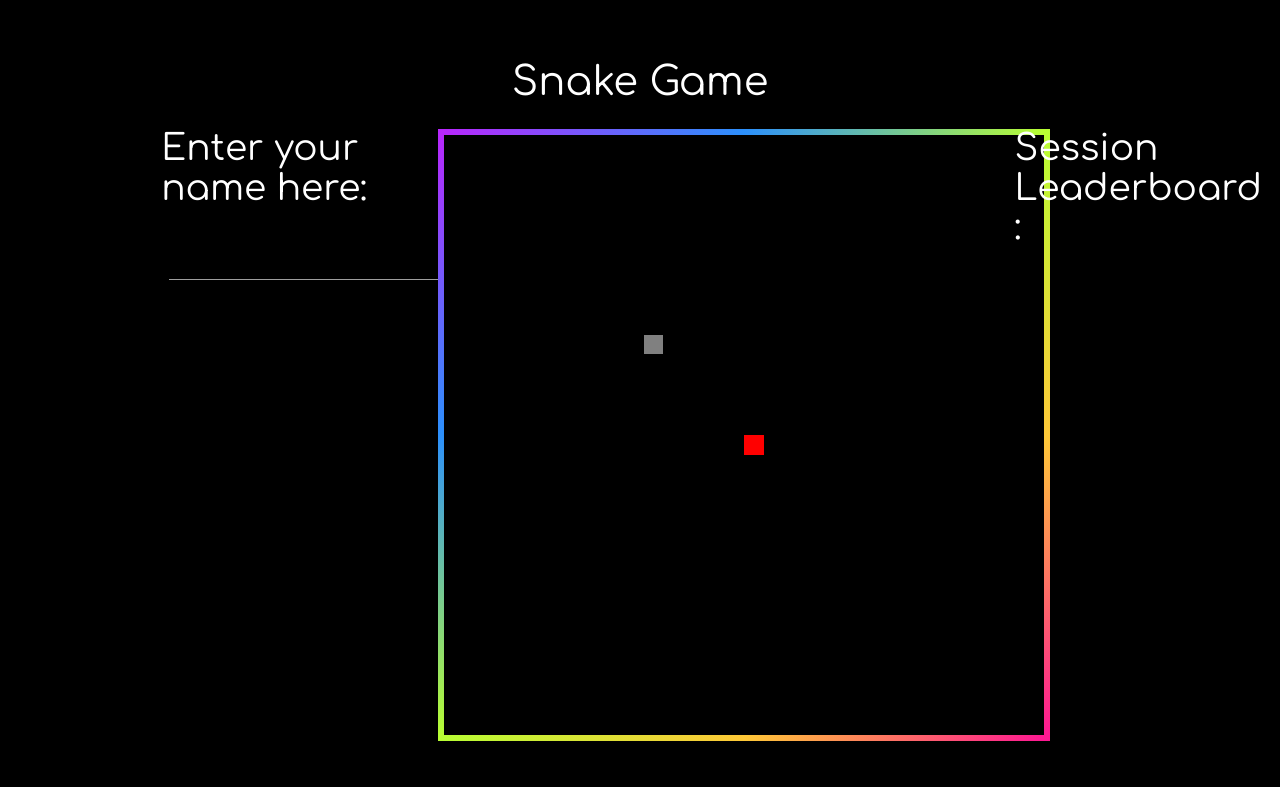
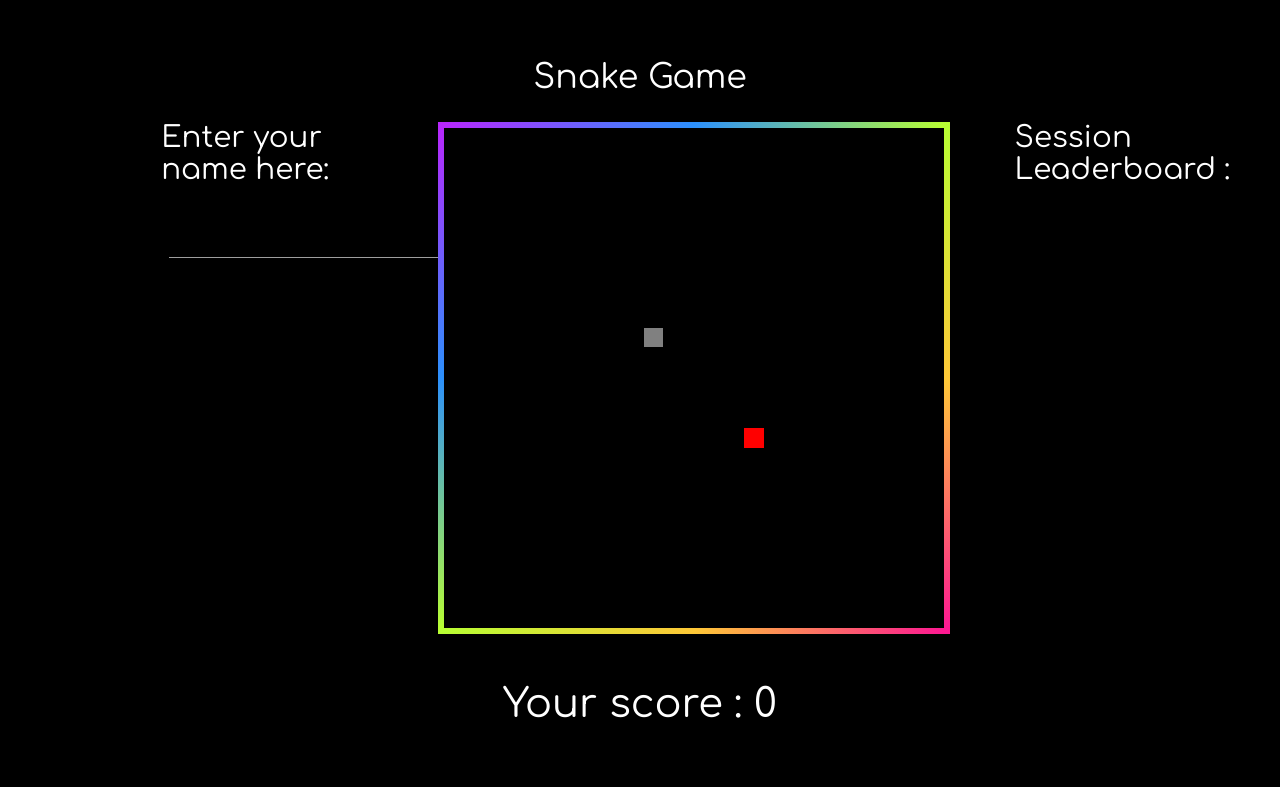
Before and after one commit to GuilhermeAugustoFT/Snake-game-Javascript, a plain HTML site: page SnakeGame.html in a window 1280 px wide. Shown: the top 787 px of the page. Drawn offline with nearby package versions, Linux system fonts and the light colour scheme.

Commit message:
Trying to fix some problems

```diff
--- a/SnakeGame.html
+++ b/SnakeGame.html
@@ -20,24 +20,25 @@
             border: 6px solid transparent;
             border-image: linear-gradient(to bottom right, #b827fc 0%, #2c90fc 25%, #b8fd33 50%, #fec837 75%, #fd1892 100%);
             border-image-slice: 1;
+            margin: 0, 10, 10, 10;
         }
 
         #title{
             margin-top: 60px;
             color: rgb(255, 255, 255);
             font-family: Comfortaa;
-            font-size: 30pt;
+            font-size: 25pt;
         }
 
         #score{
             color: white;
             font-family: Comfortaa;
-            font-size: 55pt;
+            font-size: 30pt;
         }
 
         .leaderboard-title{
             color : white;
-            font-size: 27pt;
+            font-size: 22pt;
             font-family: Comfortaa;
             margin-left: 150px;
             margin-top: 0px;
@@ -46,8 +47,8 @@
         #leaderboard{
             color: white;
             font-family: Comfortaa;
-            font-size: 20pt;
-            margin-left: 80px;
+            font-size: 15pt;
+            margin-left: 50px;
         }
 
         #textBox{
@@ -55,7 +56,7 @@
             font-family: Comfortaa;
             width:400px;
             margin-left: 158px;
-            font-size: 20pt;
+            font-size: 15pt;
         }
 
 
@@ -78,7 +79,7 @@
 
         <div class="col l4 s4 m4">
             <center>
-                <canvas id="stage" width="600" height="600"></canvas>
+                <canvas id="stage" width="500" height="500"></canvas>
             </center>
 
             <center> <h1 id="score">Your score : 0</h1> </center>
@@ -111,7 +112,7 @@
             var vx = vy = 0; // iniciando a velocidade x e y da cobra com 0
             var px = py = 10; // local onde a cobra irá começar
             var size = 20; // tamanho em px de cada quadrado
-            var quantity = 30 // numero de quadrados no canvas
+            var quantity = 25 // numero de quadrados no canvas
             var appleX = appleY = 15; // posição inicial da maçã
 
             var snake = [];
```
